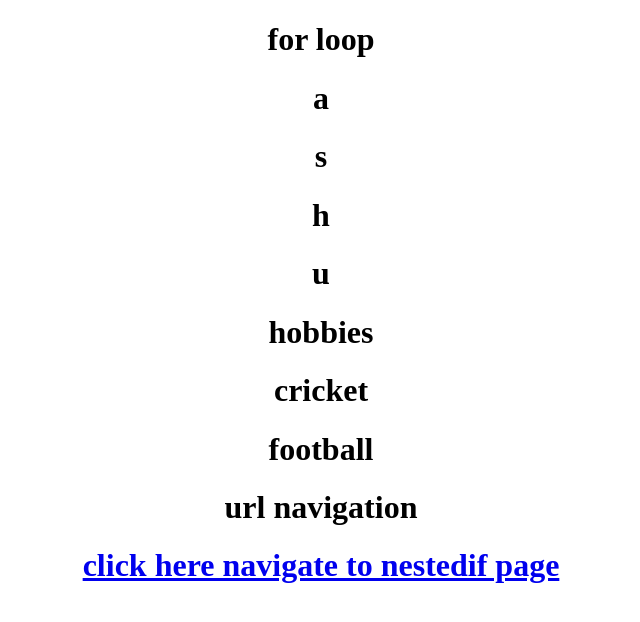
After one commit to sreeramavasavee/jinja_printing_tag, a Django app: page /loopcdt/ in a window 1280 px wide. The commit adds this page. Shown: the top 622 px of the page, without its empty margins (319-959 px from the left). Run offline with Django 4.2, Linux system fonts and the light colour scheme.

Commit message:
first commit

```diff
--- a/app/views.py
+++ b/app/views.py
@@ -16,3 +16,7 @@ def if_elif_else(request):
 def nestedif(request):
     d={'a':1000,'b':50000,'c':16000}
     return render(request,'nestedif.html',context=d)
+
+def loopcdt(request):
+    d={'name':'ashu','age':13 ,'hobbies':['cricket','football']}
+    return render(request,'loopcdt.html',context=d)
--- a/project11/urls.py
+++ b/project11/urls.py
@@ -23,6 +23,7 @@ urlpatterns = [
     path('data_render/',data_render,name='data_render'),
     path('if_else/',if_else,name='if_else'),
     path('if_elif_else/',if_elif_else,name='if_elif_else'),
-    path('nestedif/',nestedif,name='nestedif')
+    path('nestedif/',nestedif,name='nestedif'),
+    path('loopcdt/',loopcdt,name='loopcdt'),
 
 ]
--- /dev/null
+++ b/templates/loopcdt.html
@@ -0,0 +1,25 @@
+<!DOCTYPE html>
+<html lang="en">
+<head>
+    <meta charset="UTF-8">
+    <meta name="viewport" content="width=device-width, initial-scale=1.0">
+    <title>Document</title>
+</head>
+<body>
+    <center>
+    <h1>for loop </h1>
+    {% for i in name %}
+    <h1>{{i}}</h1>
+    {% endfor %}
+<h1>hobbies</h1>
+    {% for h in hobbies %}
+    <h1>{{h}}</h1>
+    {% endfor %}
+
+
+    <h1>url navigation</h1>
+    <h1><a href="{% url 'nestedif' %}">click here navigate to nestedif page</a></h1>
+
+    </center>
+</body>
+</html>
--- a/templates/nestedif.html
+++ b/templates/nestedif.html
@@ -22,6 +22,9 @@
         {% endif %}
     {% endif %}
 
+    <h1>url navigation from nestedif to loopcdt</h1>
+    <h1><a href="{% url 'loopcdt' %}">click here navigate to loopcdt page</a></h1>
+
    </center>
 </body>
 </html>
```
